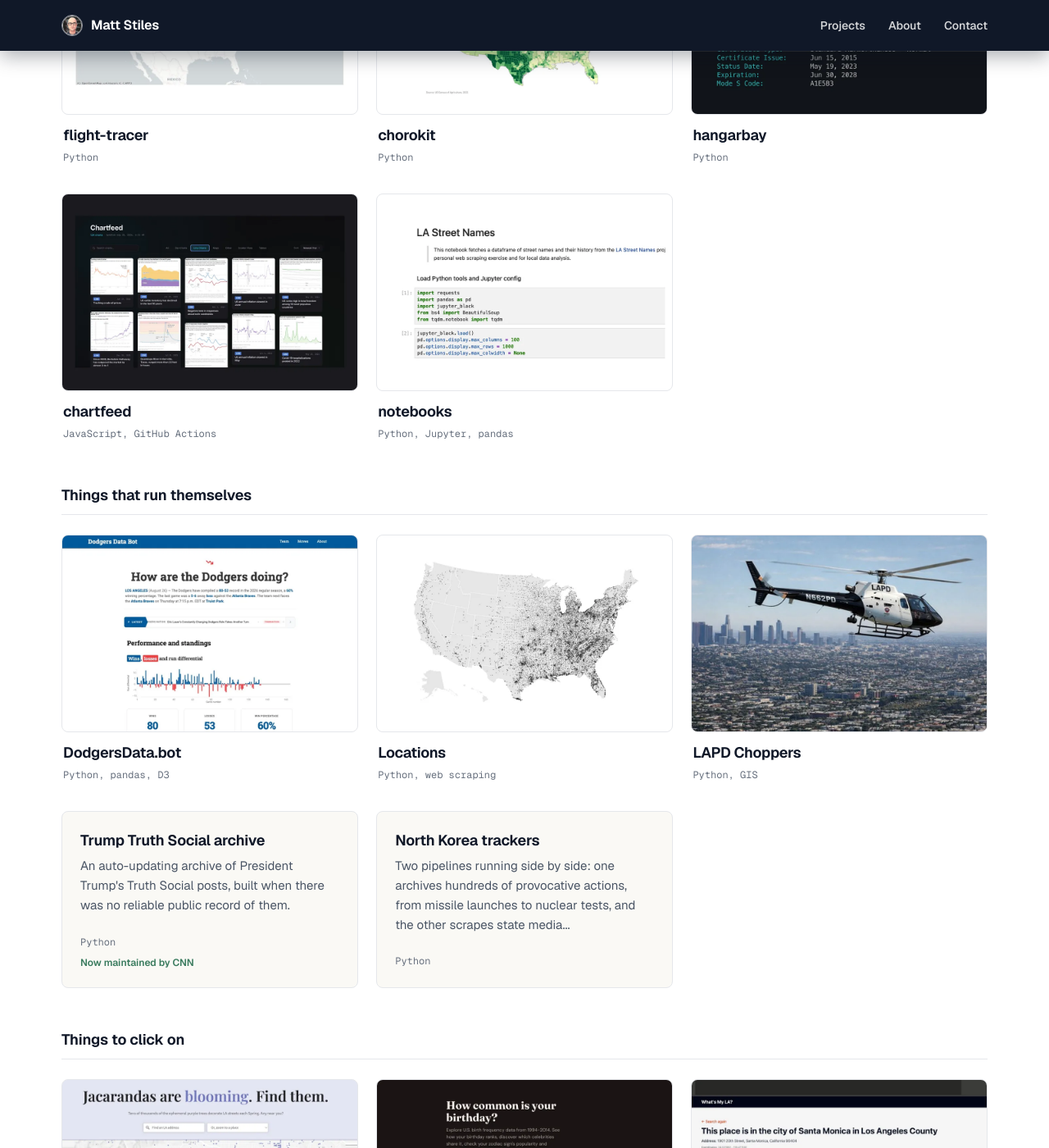
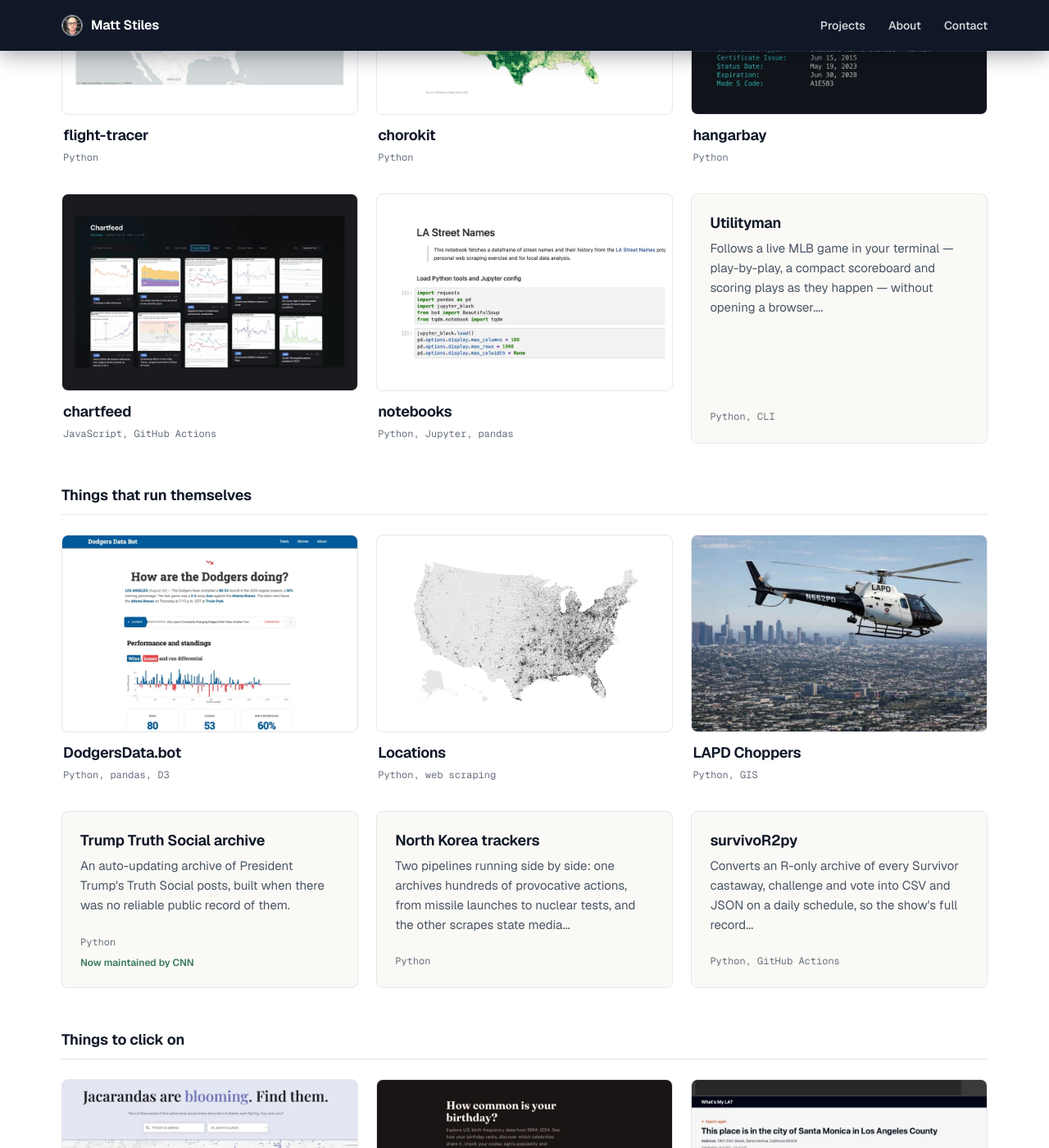
Before and after one commit to stiles/stiles.github.io, a Jekyll site: the page built from index.html, in a window 1280 px wide and 1400 px high, scrolled down 1594 px. Shown: the whole window at 82% size. Built offline with Jekyll 4.4.1, drawn with Linux system fonts in a browser that asks for light colours.

Commit message:
feat: add Utilityman and survivoR2py to the work grid
Utilityman follows a live MLB game in the terminal; survivoR2py keeps an
R-only Survivor archive converted to CSV and JSON on a schedule, which is the
"runs itself" argument exactly. Both are text-only until thumbnails exist, so
they sort to the end of their buckets.

Side effect worth noting: this fills every row. The grid is three across at
desktop, and the buckets were 8, 5 and 3, leaving two-card orphan rows in the
first two. They're now 9, 6 and 3 -- three full rows, two, one, nothing
trailing.

The package was renamed from scorebug, which is still on PyPI at 0.3.0 against
utilityman's 0.4.0, so the install line follows the current name and a comment
records why.

```diff
--- a/_data/projects.yml
+++ b/_data/projects.yml
@@ -155,6 +155,17 @@
   repo: https://github.com/stiles/notebooks
   tools: [Python, Jupyter, pandas]
 
+# The package was renamed from scorebug, which is still on PyPI at an older
+# version. Install line follows the current name.
+- title: Utilityman
+  bucket: other-people-use
+  install: pip install utilityman
+  blurb: >-
+    Follows a live MLB game in your terminal — play-by-play, a compact scoreboard
+    and scoring plays as they happen — without opening a browser.
+  repo: https://github.com/stiles/utilityman
+  tools: [Python, CLI]
+
 # ------------------------------------------------ things that run themselves
 - title: DodgersData.bot
   bucket: runs-itself
@@ -214,6 +225,15 @@
   repo: https://github.com/stiles/north-korea-provocations
   tools: [Python]
 
+- title: survivoR2py
+  bucket: runs-itself
+  blurb: >-
+    Converts an R-only archive of every Survivor castaway, challenge and vote
+    into CSV and JSON on a daily schedule, so the show's full record is usable
+    without knowing R.
+  repo: https://github.com/stiles/survivoR2py
+  tools: [Python, GitHub Actions]
+
 # ------------------------------------------------------- things to click on
 - title: JacarandaMap
   bucket: click-on
```
